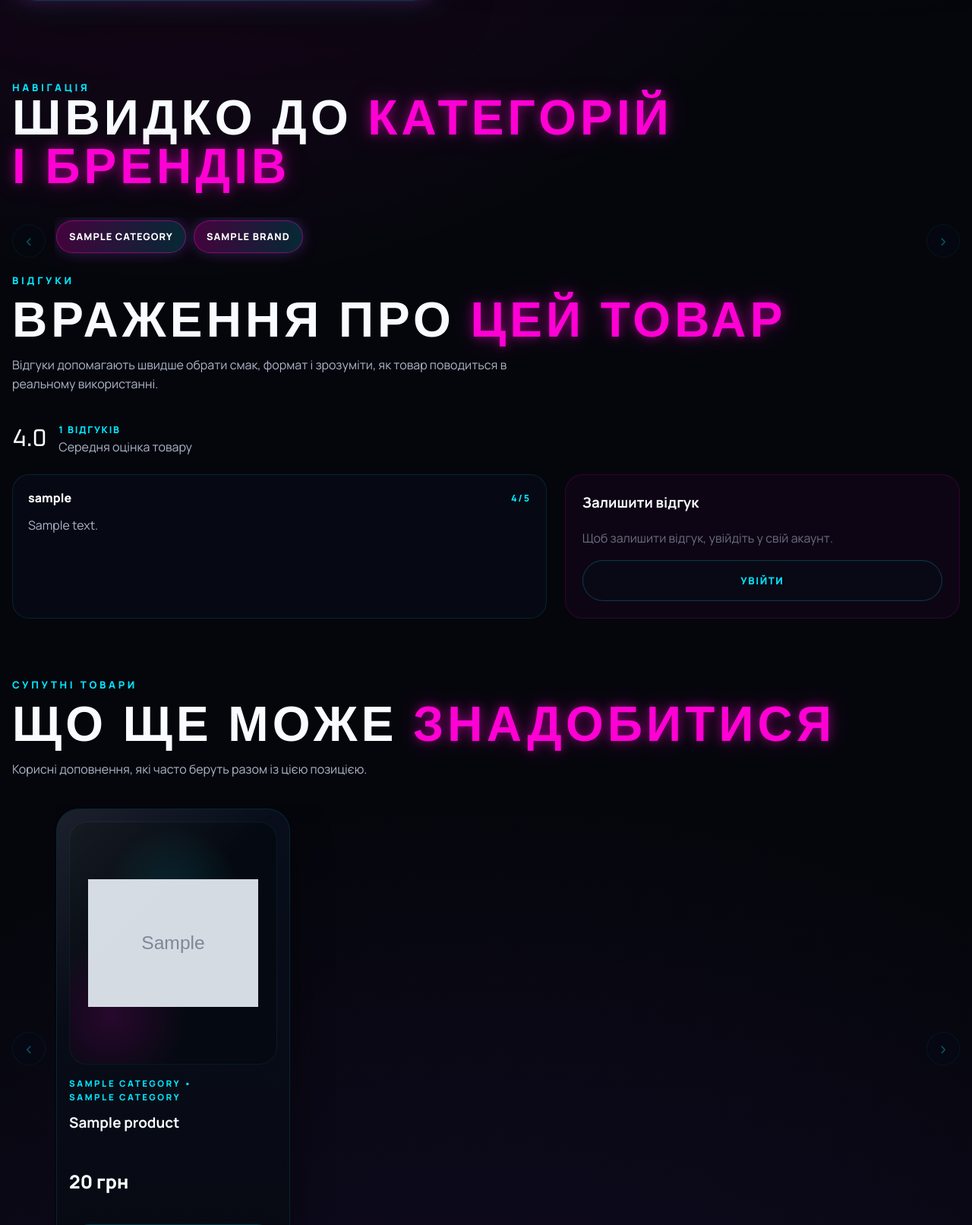
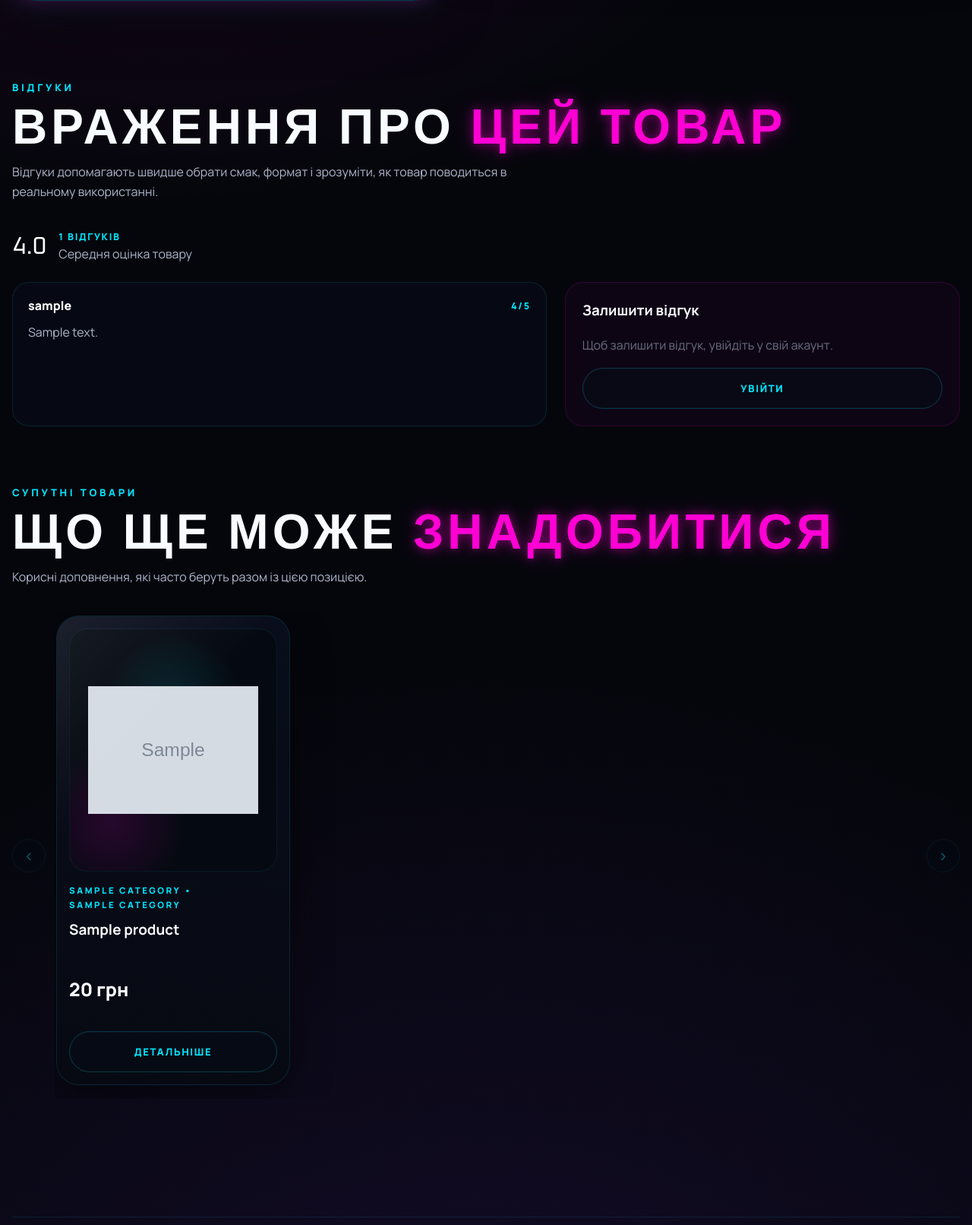
Before and after one commit to gogga13/Vapeland, a Django app: a page that uses app_web/templates/product_detail.html in a window 1280 px wide. Shown: the part 1336-2948 px from the top of the page at 76% size. Run offline with Django 5.2, Linux system fonts and the light colour scheme; tables that the repository leaves empty hold one stand-in row (values such as "Sample post"); grey boxes marked "Sample" are stand-in pictures; parts of the project's set-up code (start-up, migrations or seed data) failed here and were passed over.

Commit message:
Update product detail and views

```diff
--- a/app/views.py
+++ b/app/views.py
@@ -1167,18 +1167,6 @@ def product_detail(request, slug):
     attach_product_taxonomy(compatible)
     attach_product_taxonomy(similar)
     product_specs = build_product_specs(product)
-    product_nav_categories = list(Category.objects.filter(parent__isnull=True).prefetch_related("children").order_by("name"))
-    for category in product_nav_categories:
-        category.sidebar_children = list(category.children.order_by("name"))
-    product_nav_subcategories = []
-    product_nav_brands = []
-    if product.catalog_category:
-        product_nav_subcategories = list(product.catalog_category.children.order_by("name"))
-        product_nav_brands = list(
-            Brand.objects.filter(products__is_active=True, categories=product.catalog_category)
-            .order_by("name")
-            .distinct()
-        )
     approved_reviews = product.reviews.filter(is_approved=True).select_related("user")
     review_stats = approved_reviews.aggregate(avg=Avg("rating"), count=Count("id"))
     product_brand = product.brand_ref
@@ -1209,9 +1197,6 @@ def product_detail(request, slug):
             "compatible": compatible,
             "similar": similar,
             "product_specs": product_specs,
-            "product_nav_categories": product_nav_categories,
-            "product_nav_subcategories": product_nav_subcategories,
-            "product_nav_brands": product_nav_brands,
             "reviews": approved_reviews,
             "review_average": review_stats["avg"] or 0,
             "review_count": review_stats["count"] or 0,
--- a/app_web/templates/product_detail.html
+++ b/app_web/templates/product_detail.html
@@ -186,41 +186,6 @@
             </div>
         </div>
     </section>
-
-    {% if product_nav_categories or product_nav_subcategories or product_nav_brands %}
-    <section class="section section--tight container">
-        <div class="section-header section-header--compact">
-            <div>
-                <p class="section-kicker">Навігація</p>
-                <h2 class="section-title section-title--compact">Швидко до <span>категорій і брендів</span></h2>
-            </div>
-        </div>
-
-        <div class="scroll-rail scroll-rail--chips" data-scroll-rail>
-            <button type="button" class="scroll-rail__arrow" data-scroll-prev aria-label="Прокрутити ліворуч">‹</button>
-            <div class="scroll-rail__viewport scroll-rail__viewport--chips" data-scroll-viewport>
-                {% for category in product_nav_categories %}
-                <a href="{% url 'catalog_page' %}?category={{ category.id }}" class="rail-chip{% if product.catalog_category and product.catalog_category.id == category.id %} is-active{% endif %}">
-                    {{ category.name }}
-                </a>
-                {% endfor %}
-
-                {% for child in product_nav_subcategories %}
-                <a href="{% url 'catalog_page' %}?category={{ child.parent_id }}&subcategory={{ child.id }}" class="rail-chip rail-chip--ghost{% if product.catalog_subcategory and product.catalog_subcategory.id == child.id %} is-active{% endif %}">
-                    {{ child.name }}
-                </a>
-                {% endfor %}
-
-                {% for brand in product_nav_brands|slice:":14" %}
-                <a href="{% url 'catalog_page' %}?{% if product.catalog_category %}category={{ product.catalog_category.id }}&{% endif %}brand={{ brand.slug }}" class="rail-chip rail-chip--brand{% if product.brand_ref and product.brand_ref.id == brand.id %} is-active{% endif %}">
-                    {{ brand.name }}
-                </a>
-                {% endfor %}
-            </div>
-            <button type="button" class="scroll-rail__arrow" data-scroll-next aria-label="Прокрутити праворуч">›</button>
-        </div>
-    </section>
-    {% endif %}
 
     <section class="section container">
         <div class="section-header">
```
